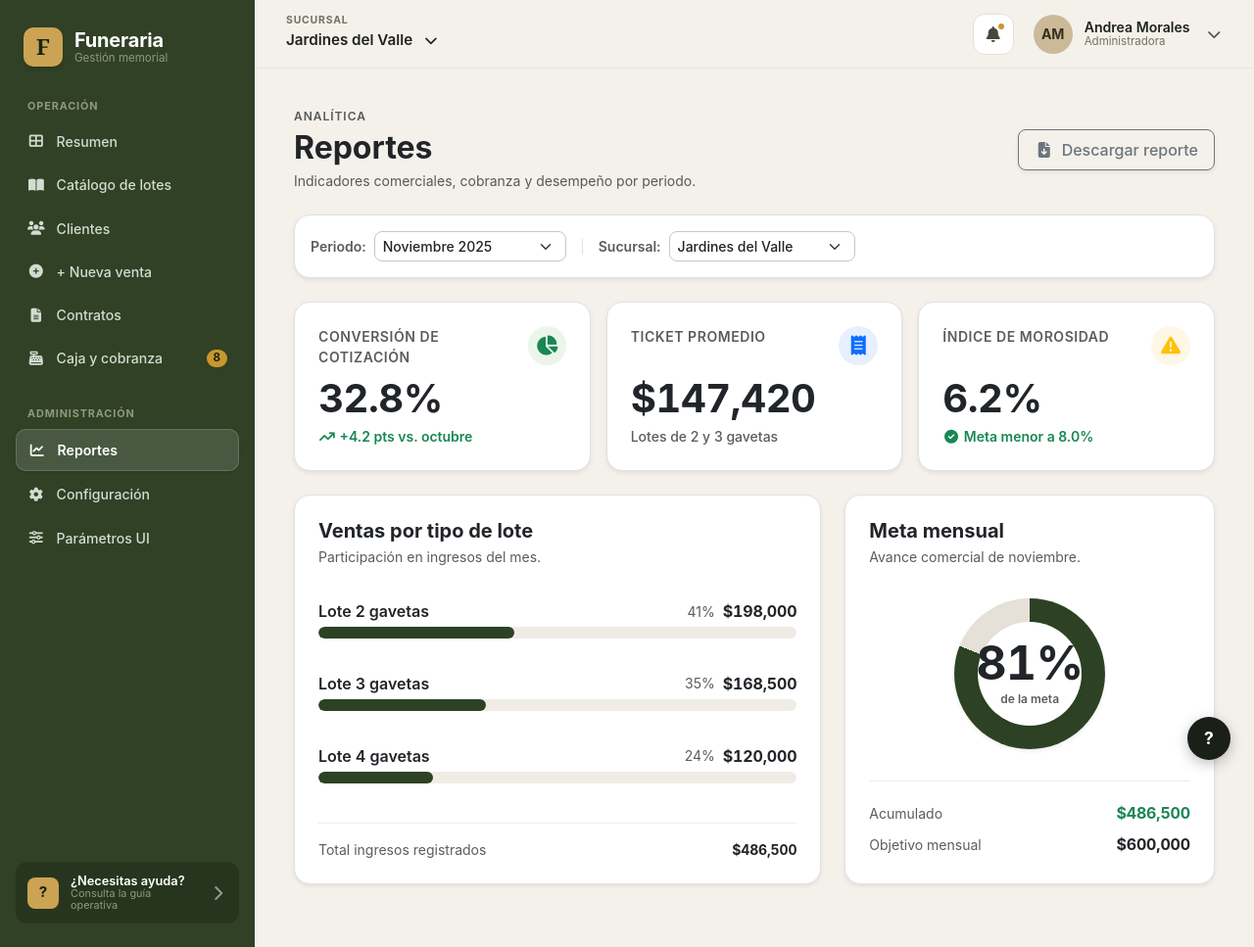
After one commit to Riguidix/SistemaFuneraria, an ASP.NET Core app: page /Reportes in a window 1280 px wide. The commit adds this page. Shown: the whole page at 98% size. Run offline with ASP.NET Core 8, Linux system fonts and the light colour scheme; some libraries are stand-ins or nearby versions.

Commit message:
feat(web): SF-019/VistaReportes - pantalla de reportes analitica kpis y graficas segun figma captura 11 ticket SF-090

```diff
--- /dev/null
+++ b/src/SistemaFuneraria.Web/Pages/Reportes/Index.cshtml
@@ -0,0 +1,217 @@
+@page
+@model SistemaFuneraria.Web.Pages.Reportes.IndexModel
+@{
+    ViewData["Title"] = "Reportes y Analítica";
+}
+
+<!-- ========================================================
+     ENCABEZADO DE PÁGINA (FIGMA CAPTURA 11 · SF-090)
+     ======================================================== -->
+<div class="d-flex flex-column flex-md-row justify-content-between align-items-start align-items-md-center gap-3 mb-4">
+    <div>
+        <div class="text-uppercase fw-semibold small text-muted mb-1" style="letter-spacing: 0.08em; font-size: 0.75rem;">
+            ANALÍTICA
+        </div>
+        <h1 class="h2 fw-bold text-dark mb-1">
+            Reportes
+        </h1>
+        <p class="text-muted mb-0 small">
+            Indicadores comerciales, cobranza y desempeño por periodo.
+        </p>
+    </div>
+    <div>
+        <button type="button" class="btn btn-outline-secondary rounded-3 px-3 py-2 fw-medium d-inline-flex align-items-center shadow-sm" id="btnDescargarReporte">
+            <i class="fa-solid fa-file-arrow-down me-2" aria-hidden="true"></i> Descargar reporte
+        </button>
+    </div>
+</div>
+
+<!-- ========================================================
+     BARRA DE FILTROS: PERIODO Y SUCURSAL
+     ======================================================== -->
+<div class="d-flex flex-wrap gap-3 align-items-center mb-4 p-3 bg-white rounded-4 shadow-sm border">
+    <!-- Filtro Periodo -->
+    <div class="d-flex align-items-center gap-2">
+        <label for="selectPeriodo" class="small fw-semibold text-muted text-nowrap mb-0">Periodo:</label>
+        <select id="selectPeriodo" class="form-select form-select-sm rounded-3 border-secondary-subtle fw-medium" style="min-width: 170px;">
+            <option selected>Noviembre 2025</option>
+            <option>Octubre 2025</option>
+            <option>Septiembre 2025</option>
+            <option>Tercer Trimestre 2025</option>
+            <option>Año 2025</option>
+        </select>
+    </div>
+
+    <!-- Divisor sutil en pantallas medianas -->
+    <div class="d-none d-sm-block border-start h-100 py-2"></div>
+
+    <!-- Filtro Sucursal -->
+    <div class="d-flex align-items-center gap-2">
+        <label for="selectSucursal" class="small fw-semibold text-muted text-nowrap mb-0">Sucursal:</label>
+        <select id="selectSucursal" class="form-select form-select-sm rounded-3 border-secondary-subtle fw-medium" style="min-width: 190px;">
+            <option selected>Jardines del Valle</option>
+            <option>Todas las sucursales</option>
+        </select>
+    </div>
+</div>
+
+<!-- ========================================================
+     FILA SUPERIOR: 3 TARJETAS KPI (ROW G-3 MB-4)
+     ======================================================== -->
+<div class="row g-3 mb-4">
+    <!-- KPI 1: Conversión de cotización -->
+    <div class="col-12 col-md-4">
+        <div class="bg-white rounded-4 shadow-sm border p-4 h-100 d-flex flex-column justify-content-between">
+            <div class="d-flex justify-content-between align-items-start mb-2">
+                <span class="small text-muted fw-semibold text-uppercase" style="letter-spacing: 0.04em;">Conversión de cotización</span>
+                <div class="d-flex align-items-center justify-content-center rounded-circle"
+                     style="width: 40px; height: 40px; background-color: #EBF5EB;">
+                    <i class="fa-solid fa-chart-pie text-success fs-5" aria-hidden="true"></i>
+                </div>
+            </div>
+            <div>
+                <div class="display-6 fw-bold text-dark sf-money mb-1">
+                    @Model.ConversionCotizacion.ToString("0.0")%
+                </div>
+                <div class="text-success small fw-semibold d-flex align-items-center">
+                    <i class="fa-solid fa-arrow-trend-up me-1" aria-hidden="true"></i>
+                    @Model.ConversionComparativa
+                </div>
+            </div>
+        </div>
+    </div>
+
+    <!-- KPI 2: Ticket promedio -->
+    <div class="col-12 col-md-4">
+        <div class="bg-white rounded-4 shadow-sm border p-4 h-100 d-flex flex-column justify-content-between">
+            <div class="d-flex justify-content-between align-items-start mb-2">
+                <span class="small text-muted fw-semibold text-uppercase" style="letter-spacing: 0.04em;">Ticket promedio</span>
+                <div class="d-flex align-items-center justify-content-center rounded-circle"
+                     style="width: 40px; height: 40px; background-color: #E8F0FE;">
+                    <i class="fa-solid fa-receipt text-primary fs-5" aria-hidden="true"></i>
+                </div>
+            </div>
+            <div>
+                <div class="display-6 fw-bold text-dark sf-money mb-1">
+                    $@Model.TicketPromedio.ToString("#,##0")
+                </div>
+                <div class="text-muted small fw-medium">
+                    @Model.TicketSubtexto
+                </div>
+            </div>
+        </div>
+    </div>
+
+    <!-- KPI 3: Índice de morosidad -->
+    <div class="col-12 col-md-4">
+        <div class="bg-white rounded-4 shadow-sm border p-4 h-100 d-flex flex-column justify-content-between">
+            <div class="d-flex justify-content-between align-items-start mb-2">
+                <span class="small text-muted fw-semibold text-uppercase" style="letter-spacing: 0.04em;">Índice de morosidad</span>
+                <div class="d-flex align-items-center justify-content-center rounded-circle"
+                     style="width: 40px; height: 40px; background-color: #FEF7E6;">
+                    <i class="fa-solid fa-triangle-exclamation text-warning fs-5" aria-hidden="true"></i>
+                </div>
+            </div>
+            <div>
+                <div class="display-6 fw-bold text-dark sf-money mb-1">
+                    @Model.IndiceMorosidad.ToString("0.0")%
+                </div>
+                <div class="text-success small fw-semibold d-flex align-items-center">
+                    <i class="fa-solid fa-circle-check me-1" aria-hidden="true"></i>
+                    @Model.MorosidadMeta
+                </div>
+            </div>
+        </div>
+    </div>
+</div>
+
+<!-- ========================================================
+     FILA INFERIOR: 2 TARJETAS ANALÍTICAS PRINCIPALES
+     ======================================================== -->
+<div class="row g-4 mb-4">
+    <!-- Tarjeta Izquierda (col-lg-7): Ventas por tipo de lote -->
+    <div class="col-12 col-lg-7">
+        <div class="bg-white rounded-4 shadow-sm border p-4 h-100 d-flex flex-column justify-content-between">
+            <!-- Header de Tarjeta -->
+            <div class="mb-4">
+                <h2 class="h5 fw-bold text-dark mb-1">Ventas por tipo de lote</h2>
+                <p class="text-muted small mb-0">Participación en ingresos del mes.</p>
+            </div>
+
+            <!-- Lista de Barras de Progreso Horizontales -->
+            <div class="d-flex flex-column justify-content-around flex-grow-1">
+                @foreach (var item in Model.VentasPorTipoLote)
+                {
+                    <div class="mb-3">
+                        <div class="d-flex justify-content-between align-items-center mb-1">
+                            <span class="fw-semibold text-dark">@item.TipoLote</span>
+                            <div class="d-flex align-items-center gap-2">
+                                <span class="small text-muted">@item.Porcentaje%</span>
+                                <span class="fw-bold sf-money text-dark">$@item.Monto.ToString("#,##0")</span>
+                            </div>
+                        </div>
+                        <div class="progress rounded-pill" style="height: 12px; background-color: #EFECE6;">
+                            <div class="progress-bar rounded-pill" role="progressbar"
+                                 style="width: @(item.Porcentaje)%; background-color: #2D4224; transition: width 0.6s ease;"
+                                 aria-valuenow="@item.Porcentaje" aria-valuemin="0" aria-valuemax="100">
+                            </div>
+                        </div>
+                    </div>
+                }
+            </div>
+
+            <!-- Nota al pie informativa -->
+            <div class="border-top border-light-subtle pt-3 mt-3 d-flex justify-content-between align-items-center small text-muted">
+                <span>Total ingresos registrados</span>
+                <span class="fw-bold text-dark sf-money">$@Model.VentasPorTipoLote.Sum(x => x.Monto).ToString("#,##0")</span>
+            </div>
+        </div>
+    </div>
+
+    <!-- Tarjeta Derecha (col-lg-5): Meta mensual -->
+    <div class="col-12 col-lg-5">
+        <div class="bg-white rounded-4 shadow-sm border p-4 h-100 d-flex flex-column justify-content-between">
+            <!-- Header de Tarjeta -->
+            <div class="mb-3">
+                <h2 class="h5 fw-bold text-dark mb-1">Meta mensual</h2>
+                <p class="text-muted small mb-0">Avance comercial de noviembre.</p>
+            </div>
+
+            <!-- Gráfica de Dona Circular (81%) -->
+            <div class="d-flex justify-content-center my-3">
+                <div class="sf-donut-meta position-relative rounded-circle d-flex align-items-center justify-content-center shadow-sm"
+                     style="width: 154px; height: 154px; background: conic-gradient(#2D4224 0% @(Model.PorcentajeCumplimientoMeta)%, #E5E0D8 @(Model.PorcentajeCumplimientoMeta)% 100%);">
+                    <!-- Agujero interior blanco de la dona -->
+                    <div class="bg-white rounded-circle d-flex flex-column align-items-center justify-content-center shadow-sm"
+                         style="width: 106px; height: 106px;">
+                        <span class="display-5 fw-bold text-dark sf-money lh-1">@Model.PorcentajeCumplimientoMeta%</span>
+                        <span class="small text-muted fw-semibold mt-1" style="font-size: 0.75rem;">de la meta</span>
+                    </div>
+                </div>
+            </div>
+
+            <!-- Métricas de Resumen Inferiores -->
+            <div class="border-top border-light-subtle pt-3 mt-3">
+                <div class="d-flex justify-content-between align-items-center py-1">
+                    <span class="text-muted small">Acumulado</span>
+                    <span class="fw-bold text-success sf-money fs-6">$@Model.AcumuladoMes.ToString("#,##0")</span>
+                </div>
+                <div class="d-flex justify-content-between align-items-center py-1">
+                    <span class="text-muted small">Objetivo mensual</span>
+                    <span class="fw-bold text-dark sf-money fs-6">$@Model.ObjetivoMensual.ToString("#,##0")</span>
+                </div>
+            </div>
+        </div>
+    </div>
+</div>
+
+<style>
+    /* Estilos auxiliares para la vista de Reportes y Analítica */
+    .sf-donut-meta {
+        transition: transform 0.2s ease, box-shadow 0.2s ease;
+    }
+    .sf-donut-meta:hover {
+        transform: scale(1.03);
+        box-shadow: 0 8px 24px rgba(0, 0, 0, 0.08) !important;
+    }
+</style>
--- /dev/null
+++ b/src/SistemaFuneraria.Web/Pages/Reportes/Index.cshtml.cs
@@ -0,0 +1,40 @@
+using Microsoft.AspNetCore.Mvc.RazorPages;
+
+namespace SistemaFuneraria.Web.Pages.Reportes;
+
+public class IndexModel : PageModel
+{
+    // Filtros de Periodo y Sucursal
+    public string PeriodoSeleccionado { get; set; } = "Noviembre 2025";
+    public string SucursalSeleccionada { get; set; } = "Jardines del Valle";
+
+    // 3 KPIs Superiores (Figma Captura 11 · SF-090)
+    public decimal ConversionCotizacion { get; set; } = 32.8m;
+    public string ConversionComparativa { get; set; } = "+4.2 pts vs. octubre";
+
+    public decimal TicketPromedio { get; set; } = 147420m;
+    public string TicketSubtexto { get; set; } = "Lotes de 2 y 3 gavetas";
+
+    public decimal IndiceMorosidad { get; set; } = 6.2m;
+    public string MorosidadMeta { get; set; } = "Meta menor a 8.0%";
+
+    // Ventas por tipo de lote (Barras horizontales)
+    public List<VentaTipoLoteDto> VentasPorTipoLote { get; set; } = new();
+
+    // Meta Mensual (Gráfica circular)
+    public int PorcentajeCumplimientoMeta { get; set; } = 81;
+    public decimal AcumuladoMes { get; set; } = 486500m;
+    public decimal ObjetivoMensual { get; set; } = 600000m;
+
+    public void OnGet()
+    {
+        VentasPorTipoLote = new List<VentaTipoLoteDto>
+        {
+            new("Lote 2 gavetas", 198000m, 41),
+            new("Lote 3 gavetas", 168500m, 35),
+            new("Lote 4 gavetas", 120000m, 24)
+        };
+    }
+}
+
+public record VentaTipoLoteDto(string TipoLote, decimal Monto, int Porcentaje);
--- a/src/SistemaFuneraria.Web/Pages/Shared/_Layout.cshtml
+++ b/src/SistemaFuneraria.Web/Pages/Shared/_Layout.cshtml
@@ -22,6 +22,7 @@
     bool esContratos = rutaActual.StartsWith("/Contratos", StringComparison.OrdinalIgnoreCase);
     bool esCaja = rutaActual.StartsWith("/Caja", StringComparison.OrdinalIgnoreCase) || rutaActual.StartsWith("/Cobranza", StringComparison.OrdinalIgnoreCase);
     bool esParametrosUi = rutaActual.StartsWith("/ParametrosUi", StringComparison.OrdinalIgnoreCase);
+    bool esReportes = rutaActual.StartsWith("/Reportes", StringComparison.OrdinalIgnoreCase);
 }
 <body class="funeraria-app">
     <div class="funeraria-wrapper">
@@ -90,9 +91,9 @@
                 <!-- SECCIÓN: ADMINISTRACIÓN -->
                 <div class="funeraria-nav-section-title">ADMINISTRACIÓN</div>
                 <ul class="funeraria-nav-list" role="navigation">
-                    <!-- 7. Reportes (Inerte) -->
+                    <!-- 7. Reportes (Activo SF-090 · Captura 11) -->
                     <li>
-                        <a href="#" class="funeraria-nav-item inert" onclick="return false;" title="Reportes (No navegable)">
+                        <a href="/Reportes" class="funeraria-nav-item @(esReportes ? "active" : "")" @(esReportes ? "aria-current=\"page\"" : "") title="Reportes">
                             <i class="fa-solid fa-chart-line fa-fw" aria-hidden="true"></i>
                             <span>Reportes</span>
                         </a>
```
Also changed, not shown: docs/evidencias/SF-090/Green_Test.md (added, +57 -0 lines), docs/evidencias/SF-090/Red_Test.md (added, +28 -0 lines), tests/SistemaFuneraria.Tests/Unit/Web/ReportesPageTests.cs (added, +51 -0 lines).
